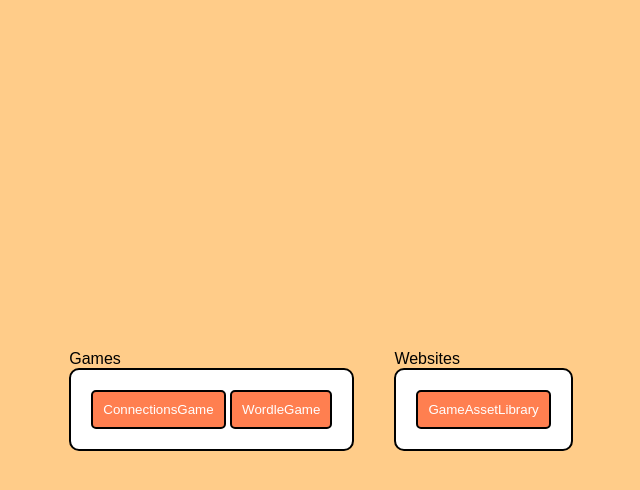
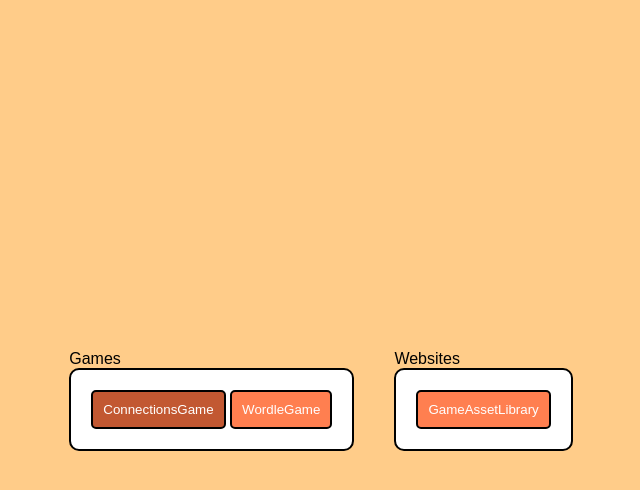
Before and after one commit to m6parker/m6parker.github.io, a plain HTML site: page index.html in a window 1280 px wide. In both pictures the pointer is over the button "ConnectionsGame". Shown: the whole page, without its empty margins (319-959 px from the left). Drawn offline with Linux system fonts and the light colour scheme; a web font is replaced by a local one.

Commit message:
styling updates

```diff
--- a/styles.css
+++ b/styles.css
@@ -31,6 +31,12 @@ button{
     border-radius: 5px;
     padding: 10px;
     background-color: coral;
+    cursor: pointer;
+}
+
+button:hover{
+    background-color: rgb(194, 88, 50);
+    transition: background-color 0.2s;
 }
 
 a{
```
